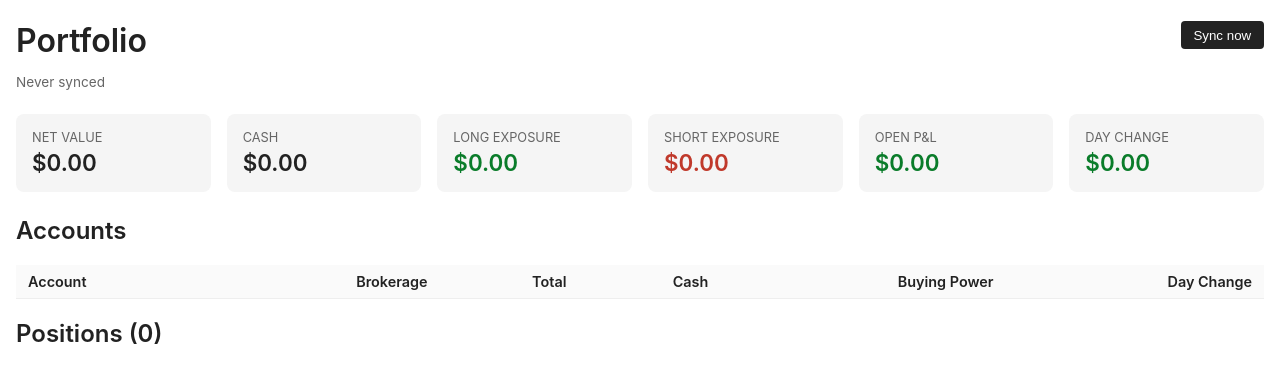
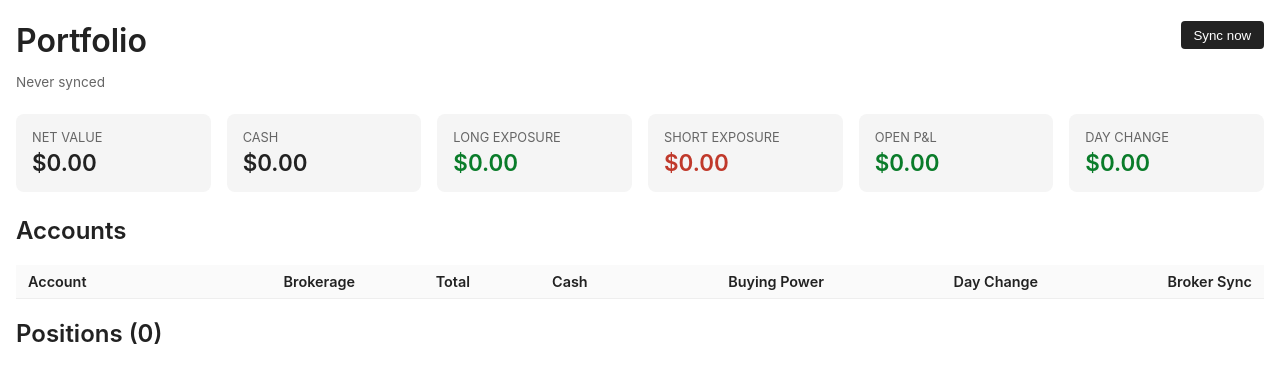
Before and after one commit to alexbstl/portfolio-aggregator, a FastAPI app: page / in a window 1280 px wide. Shown: the part 52-420 px from the top of the page. Run offline with FastAPI, Linux system fonts and the light colour scheme; data that the repository does not hold is empty.

Commit message:
fix last_sync display and add per-account broker staleness indicator
Last synced header now uses our own snapshot timestamp instead of the
broker-reported last_holdings_sync, which could read ~24h stale even
when prices were fresh (e.g. yfinance updated but broker API timestamp
hadn't moved).

Accounts table gains a Broker Sync column showing each account's
last_holdings_sync as a relative timestamp, color-coded:
  - yellow (sync-warn) if > 4h
  - red (sync-stale) if > 24h
Refreshes every 30s alongside the existing relative-time display.

Co-Authored-By: Claude Opus 4.7 <noreply@anthropic.com>

```diff
--- a/app/main.py
+++ b/app/main.py
@@ -238,9 +238,10 @@ def _render_dashboard(request: Request, paper: bool):
 
         last_sync = conn.execute(
             """
-            SELECT MAX(last_holdings_sync) AS ts
-            FROM accounts
-            WHERE is_paper = ?
+            SELECT MAX(avs.snapshot_at) AS ts
+            FROM account_value_snapshots avs
+            JOIN accounts a ON a.id = avs.account_id
+            WHERE a.is_paper = ?
             """,
             (is_paper_flag,),
         ).fetchone()
--- a/app/templates/dashboard.html
+++ b/app/templates/dashboard.html
@@ -32,6 +32,8 @@
         th.sortable.sort-asc .arrow::after { content: '▲'; color: #222; }
         th.sortable.sort-desc .arrow::after { content: '▼'; color: #222; }
         th.sortable:not(.sort-asc):not(.sort-desc) .arrow::after { content: '⇅'; }
+        .sync-warn { color: #b7791f; font-weight: 600; }
+        .sync-stale { color: #c0392b; font-weight: 600; }
     </style>
 </head>
 <body>
@@ -93,7 +95,7 @@
     <table>
         <thead>
             <tr>
-                <th>Account</th><th>Brokerage</th><th>Total</th><th>Cash</th><th>Buying Power</th><th>Day Change</th>
+                <th>Account</th><th>Brokerage</th><th>Total</th><th>Cash</th><th>Buying Power</th><th>Day Change</th><th>Broker Sync</th>
             </tr>
         </thead>
         <tbody>
@@ -117,6 +119,7 @@
                 {% else %}
                 <td>&mdash;</td>
                 {% endif %}
+                <td class="broker-sync-cell" data-iso="{{ a.last_holdings_sync or '' }}">&mdash;</td>
             </tr>
             {% endfor %}
         </tbody>
@@ -197,8 +200,22 @@
             el.textContent = formatRelative(el.dataset.iso);
         }
 
+        function initBrokerSyncCells() {
+            document.querySelectorAll('.broker-sync-cell').forEach(td => {
+                const iso = td.dataset.iso;
+                if (!iso) return;
+                const secs = Math.round((Date.now() - new Date(iso).getTime()) / 1000);
+                td.textContent = formatRelative(iso);
+                td.classList.remove('sync-warn', 'sync-stale');
+                if (secs > 86400) td.classList.add('sync-stale');       // > 24h
+                else if (secs > 14400) td.classList.add('sync-warn');   // > 4h
+            });
+        }
+
         refreshRelative();
+        initBrokerSyncCells();
         setInterval(refreshRelative, 30 * 1000);
+        setInterval(initBrokerSyncCells, 30 * 1000);
 
         function sortPositionsTable(key, type, dir) {
             const table = document.getElementById('positions-table');
@@ -274,6 +291,7 @@
                 document.getElementById('last-sync-line').replaceWith(newSyncLine);
             }
             refreshRelative();
+            initBrokerSyncCells();
             attachSortHandlers();
         }
 
```
